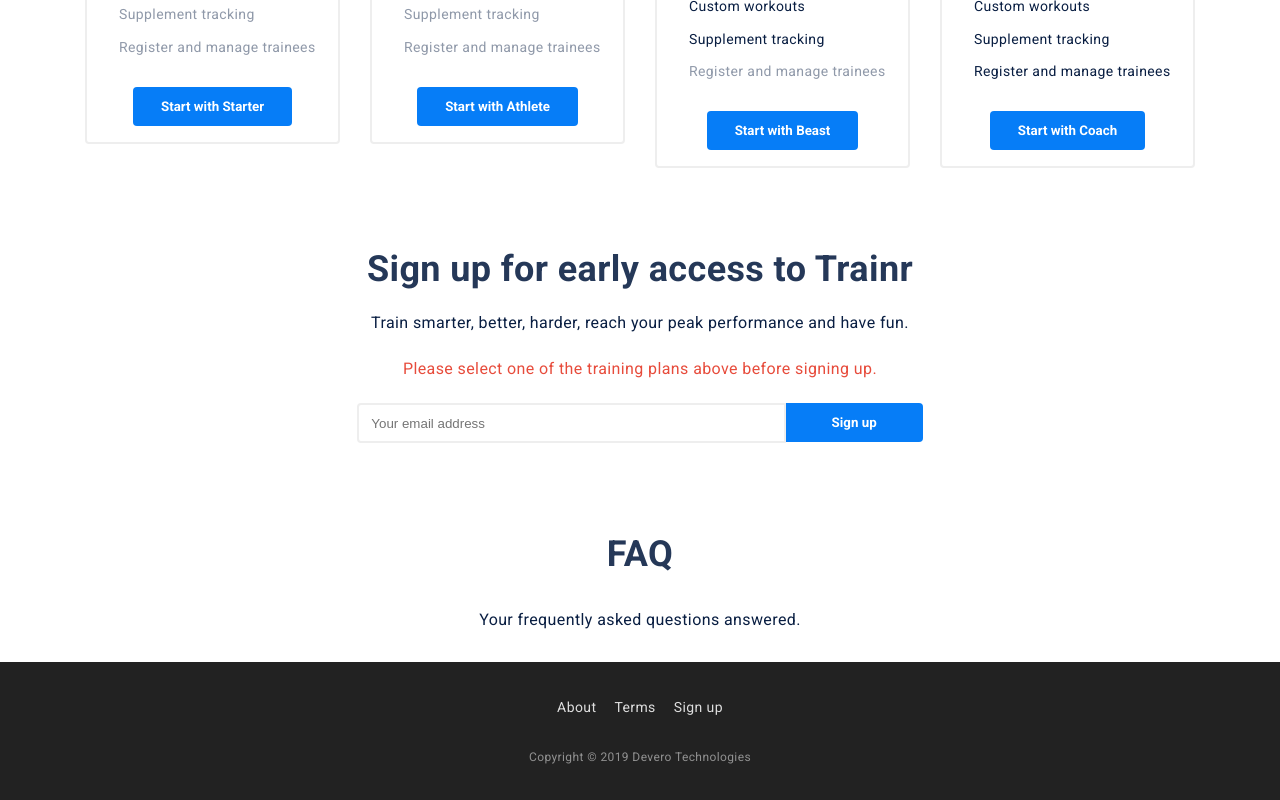
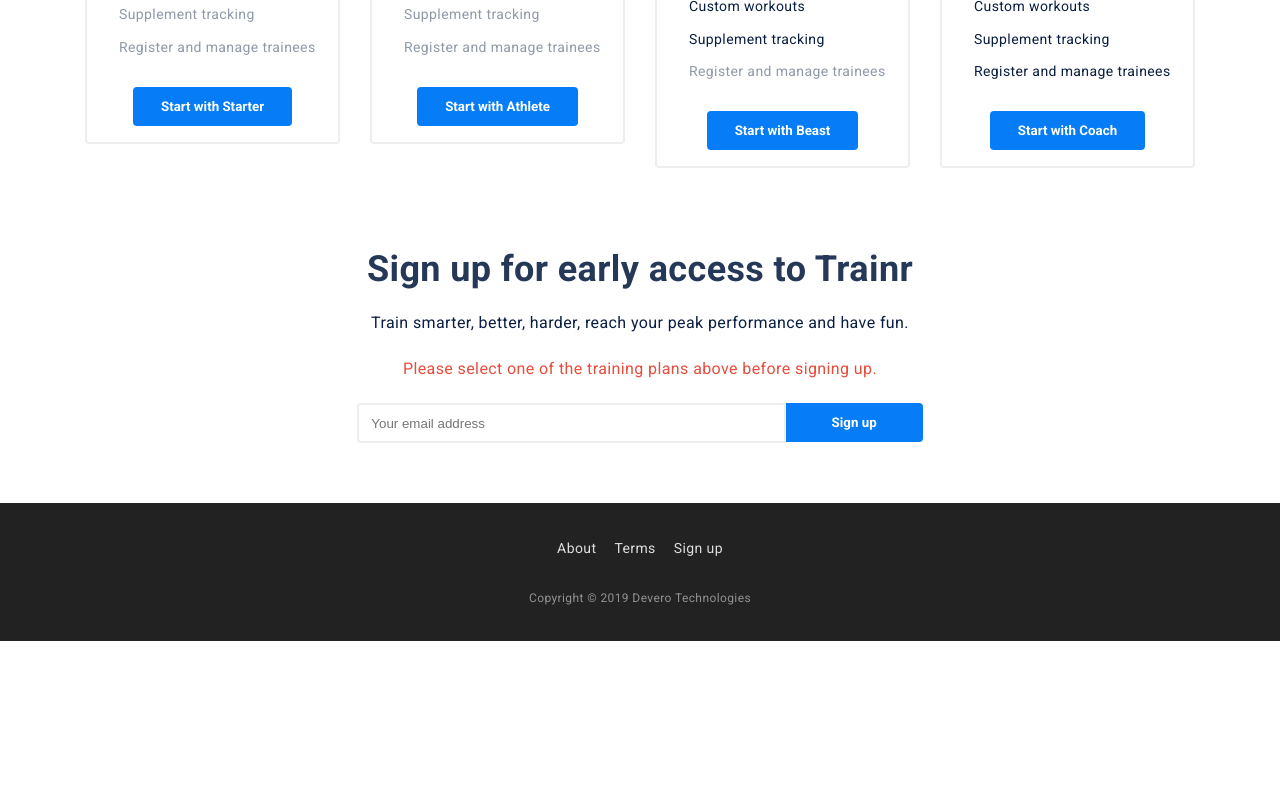
Before and after one commit to alexdevero/trainr-web-app-landing-page, a Next.js app: page / in a window 1280 px wide. Shown: the part 4379-5179 px from the top of the page. After the commit the page ends 5020 px from the top, so only its background shows below. Built offline with nearby package versions, Linux system fonts and the light colour scheme.

Commit message:
Hide faq

```diff
--- a/pages/index.tsx
+++ b/pages/index.tsx
@@ -3,7 +3,7 @@
 
 // Import components
 import Benefits from '../components/benefits'
-import Faq from '../components/faq'
+// import Faq from '../components/faq'
 // import FeaturedIn from '../components/featured-in'
 import Footer from '../components/footer'
 import Hero from '../components/hero'
@@ -126,7 +126,7 @@
         />
       )}
 
-      <Faq />
+      {/* <Faq /> */}
 
       {/* <Testimonials /> */}
 
```
